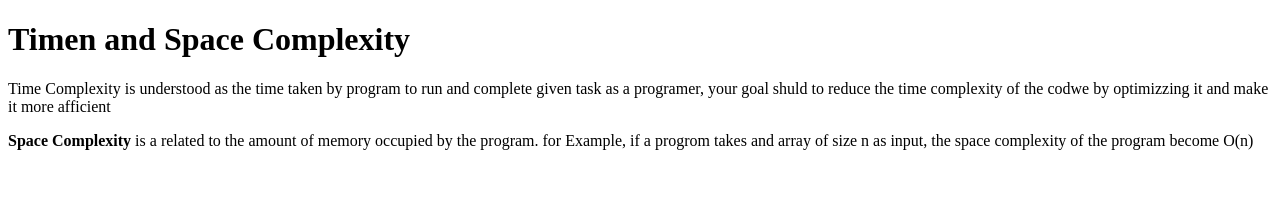
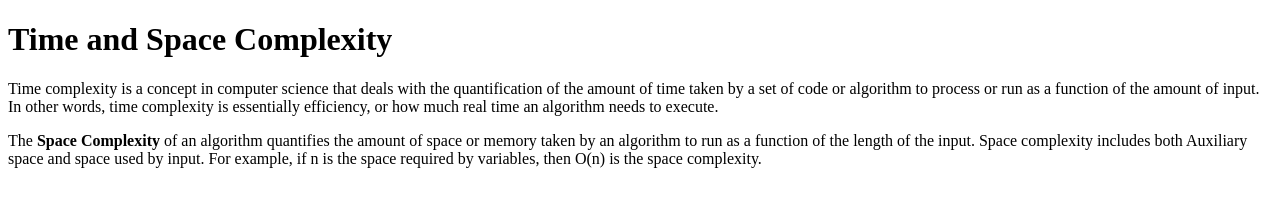
Before and after one commit to acciojob/time-and-space-complexity-Chetu-verma, a website: page main.html in a window 1280 px wide. Drawn offline with Linux system fonts and the light colour scheme.

Commit message:
created a submission

```diff
--- a/main.html
+++ b/main.html
@@ -7,10 +7,9 @@
 </head>
 
 <body>
-	<h1> Timen and Space Complexity</h1>
-	<p>Time Complexity is understood as the time taken by program to run and complete given task as a programer, your goal shuld to reduce the time complexity of the codwe by optimizzing it and make it more afficient</p>
-	<p><b>Space Complexity</b> is a related to the amount of memory occupied by the program. for Example, if a progrom takes and array of size n as input, the space complexity of the program become O(n)</p>
-	<!-- the entire body must be written by student -->
+<h1>Time and Space Complexity</h1>
+<p>Time complexity is a concept in computer science that deals with the quantification of the amount of time taken by a set of code or algorithm to process or run as a function of the amount of input. In other words, time complexity is essentially efficiency, or how much real time an algorithm needs to execute.</p>
+<p>The <b>Space Complexity</b> of an algorithm quantifies the amount of space or memory taken by an algorithm to run as a function of the length of the input. Space complexity includes both Auxiliary space and space used by input. For example, if n is the space required by variables, then O(n) is the space complexity.</p>	<!-- the entire body must be written by student -->
     <script type="text/javascript" src="./script.js">
 </script>
 
```
